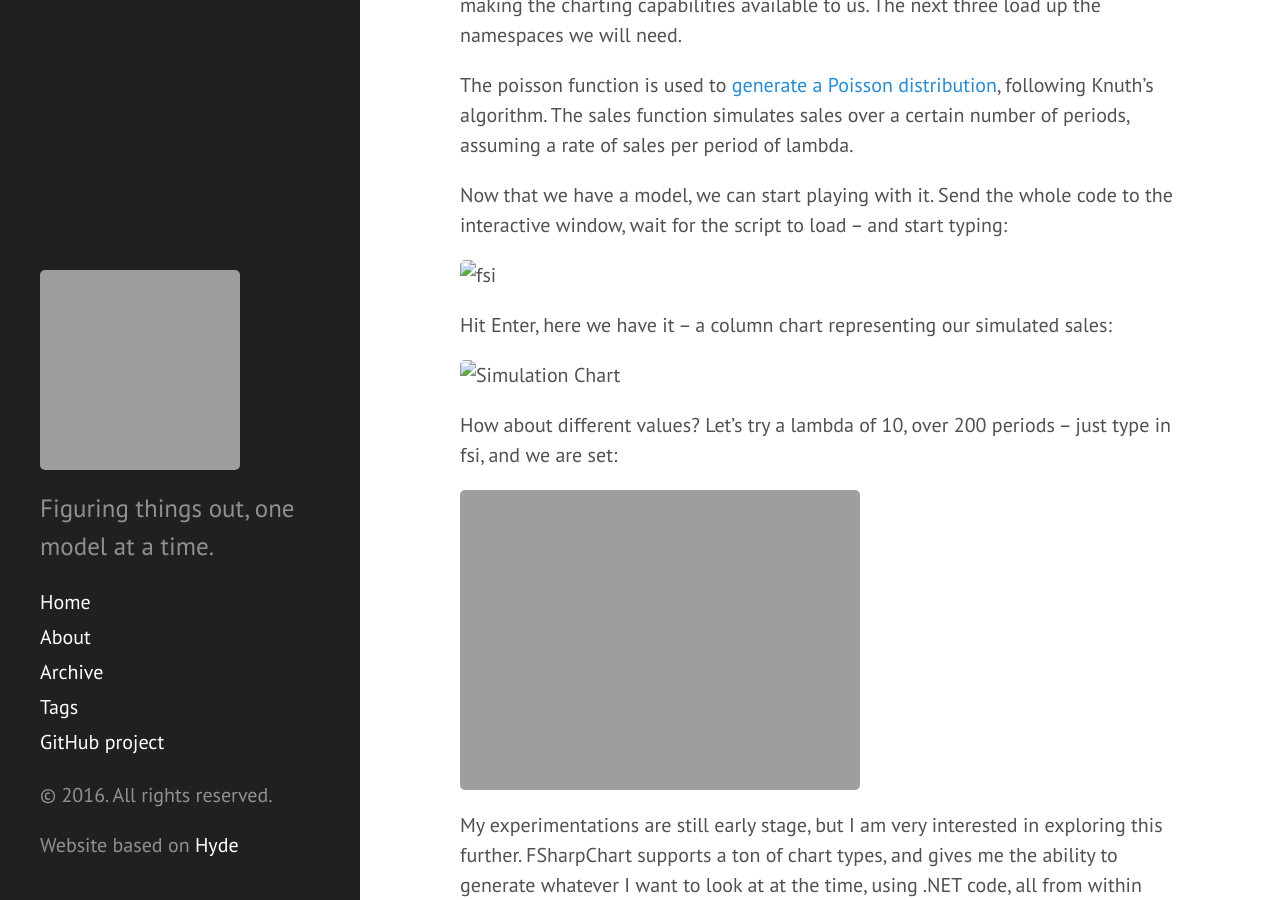
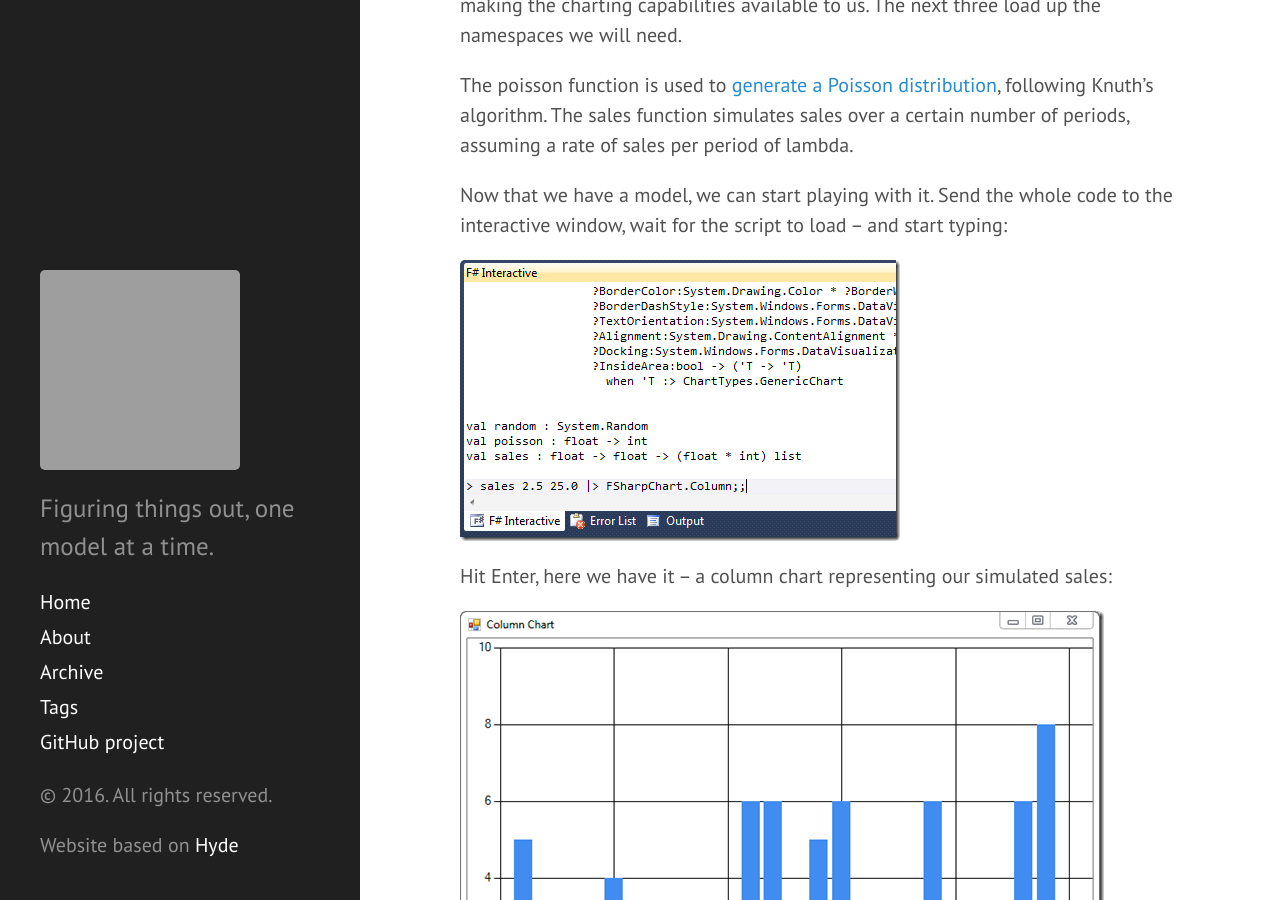
Before and after one commit to mathias-brandewinder/mathias-brandewinder.github.io, a Jekyll site: the page built from _posts/2011-09-11-visualize-models-with-fsharp-chart.md, in a window 1280 px wide and 900 px high, scrolled down 2363 px. Built offline with Jekyll 4.4.1, drawn with Linux system fonts in a browser that asks for light colours; comment, search, counter and statistics services are not loaded; grey boxes are pictures that could not be loaded.

Commit message:
2011/09 fixes

```diff
--- a/_posts/2011-09-11-visualize-models-with-fsharp-chart.md
+++ b/_posts/2011-09-11-visualize-models-with-fsharp-chart.md
@@ -50,15 +50,15 @@
 
 Now that we have a model, we can start playing with it. Send the whole code to the interactive window, wait for the script to load – and start typing:
 
-![fsi]({{ site.url }}/2011-09-11-fsi_thumb.png)
+![fsi]({{ site.url }}/assets/2011-09-11-fsi_thumb.png)
 
 Hit Enter, here we have it – a column chart representing our simulated sales:
 
-![Simulation Chart]({{ site.url }}/2011-09-11-SimulationChart_thumb.png)
+![Simulation Chart]({{ site.url }}/assets/2011-09-11-SimulationChart_thumb.png)
 
 How about different values? Let’s try a lambda of 10, over 200 periods – just type in fsi, and we are set:
 
-![Another Simulation Chart]({{ site.url }}/2011-09-11-AnotherSimulationChart_thumb.png)
+![Another Simulation Chart]({{ site.url }}/assets/2011-09-11-AnotherSimulationChart_thumb.png)
 
 My experimentations are still early stage, but I am very interested in exploring this further. FSharpChart supports a ton of chart types, and gives me the ability to generate whatever I want to look at at the time, using .NET code, all from within Visual Studio. The example I went through was generating simulated data, but in principle, I should also be able to re-use existing C# code that deals with retrieving existing historical data. More on this in the next few weeks, I suspect!
 
```
Also changed, not shown: _posts/2011-09-25-Code-sample-from-the-North-Bay-NET-meeting.md (+1 -2 lines), _posts/2011-09-25-Coming-up-soon-Silicon-Valley-CodeCamp-2011.md (+3 -3 lines).
